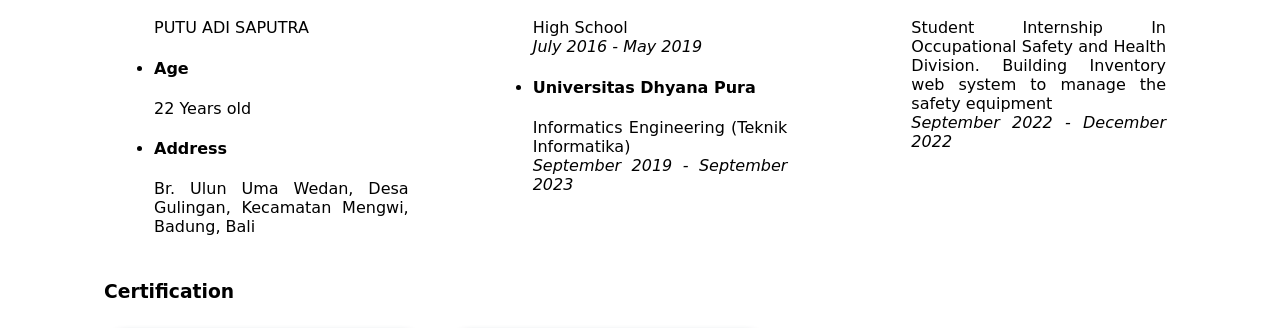
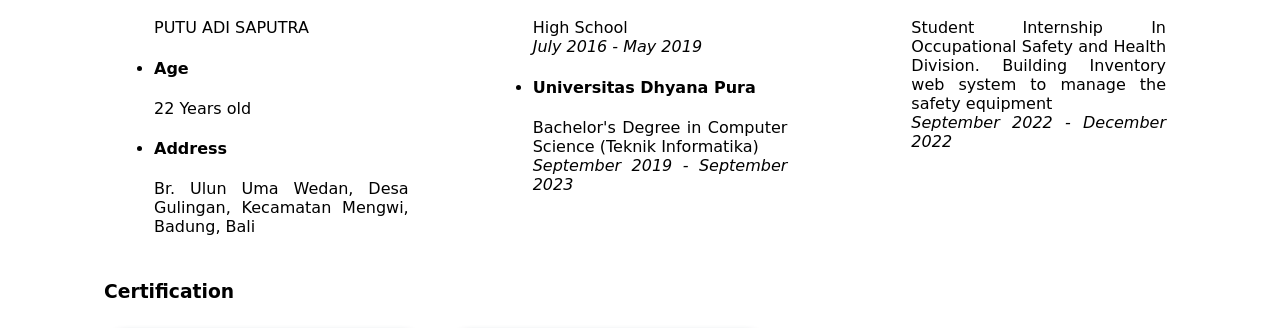
Before and after one commit to kataomoidayo/home, a plain HTML site: page index.html in a window 1280 px wide. Shown: the part 1096-1424 px from the top of the page. Drawn offline with Linux system fonts and the light colour scheme; a web font is replaced by a local one.

Commit message:
update content

```diff
--- a/index.html
+++ b/index.html
@@ -82,7 +82,7 @@
                             </li>
                             <li>
                                 <h4>Universitas Dhyana Pura</h4>
-                                <p>Informatics Engineering (Teknik Informatika)</p>
+                                <p>Bachelor's Degree in Computer Science (Teknik Informatika)</p>
                                 <p class="date">September 2019 - September 2023</p>
                             </li>
                         </ul>
```
